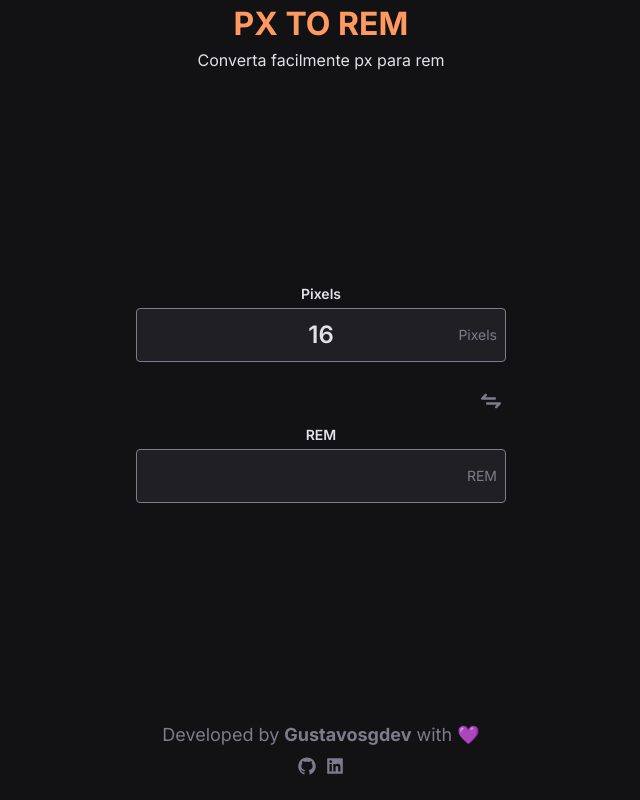
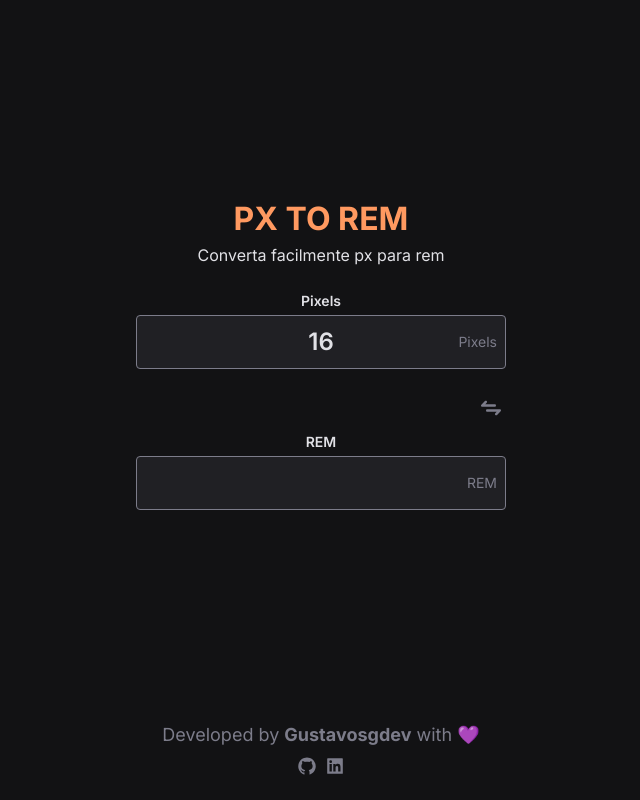
Before and after one commit to gust4br/px-to-rem, a React (Vite) app: page / in a window 1280 px wide. Shown: the whole page, without its empty margins (319-959 px from the left). Built offline with nearby package versions, Linux system fonts and the light colour scheme.

Commit message:
feat: changes layout from flex to grid

```diff
--- a/src/App.tsx
+++ b/src/App.tsx
@@ -8,19 +8,21 @@ export function App() {
   const [remValue, setRemValue] = useState(0);
 
   return (
-    <div className="flex flex-col items-center justify-between w-screen h-screen">
-      <header>
+    <div className="grid grid-cols-1 grid-rows-3 items-center justify-between w-screen h-screen">
+      <header className="flex flex-col items-center justify-end h-full">
         <h1 className="text-orange-900 text-2xl font-bold text-center">PX TO REM</h1>
         <p className="text-gray-100 text-sm text-center">Converta facilmente px para rem</p>
       </header>
-      <div className="flex flex-col gap-4 mt-4 text-gray-400">
+      <main className="flex items-center justify-center">
+        <div className="flex flex-col gap-4 text-gray-400 w-fit">
           <TextInput name="Pixels" startValue={16} />
           <a href="#" className="w-full flex items-center justify-end relative h-[30px]">
             <CgArrowsExchangeAlt size={30} className="absolute bottom-[-8px]"/>
           </a>
           <TextInput name="REM" />
         </div>
-      <footer className="w-screen flex flex-col gap-2 items-center p-6">
+      </main>
+      <footer className="w-screen flex flex-col justify-end items-center gap-2 p-6 h-full">
         <span className="text-gray-400 text-md">Developed by <a href="https://code-art.dev" target="_blank"><strong>Gustavosgdev</strong></a> with 💜</span>
         <div className="flex gap-2 items-center text-gray-400 text-lg">
           <a
--- a/src/components/TextInput/index.tsx
+++ b/src/components/TextInput/index.tsx
@@ -9,11 +9,14 @@ interface TextInputProps{
 export function TextInput({ name, startValue } : TextInputProps){
   const [inputNumber, setInputNumber ] = useState("");
 
+  function handleClipboardClick(){
+    navigator.clipboard.writeText(inputNumber);
+  }
+
   useEffect(() => {
     if(startValue)
       setInputNumber(String(startValue));
-  }, [])
-
+  }, []);
   return(
     <div className="flex items-center flex-col gap-1 text-gray-100 font-semibold text-xs group">
       <span>{name}</span>
@@ -27,6 +30,7 @@ export function TextInput({ name, startValue } : TextInputProps){
         />
         <span className="absolute right-2 text-gray-400 text-xs font-normal group-hover:opacity-0 transition-opacity duration-500">{name}</span>
         <a
+        onClick={() => {handleClipboardClick()}}
         href="#"
         className="
         absolute right-0 opacity-0
```
Lines whose indentation alone changed are shown as unchanged.
